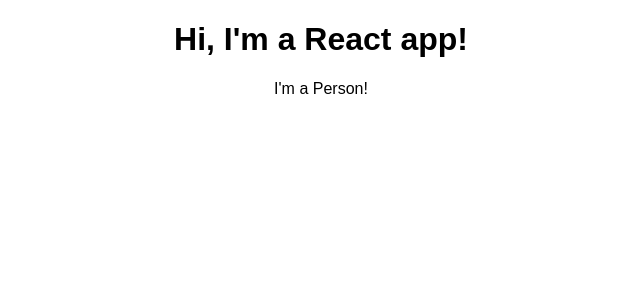
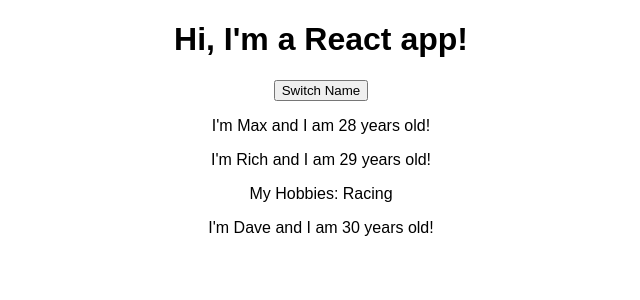
Before and after one commit to RichHorrocks/udemy, a React (Create React App) app in the folder react-the-complete-guide/: page / in a window 1280 px wide. Shown: the top 300 px of the page, without its empty margins (319-959 px from the left). Built offline with nearby package versions, Linux system fonts and the light colour scheme.

Commit message:
More on state.

```diff
--- a/react-the-complete-guide/src/App.js
+++ b/react-the-complete-guide/src/App.js
@@ -3,11 +3,28 @@ import './App.css';
 import Person from './Person/Person';
 
 class App extends Component {
+    state = {
+        persons: [
+            { name: 'Max', age: 28 },
+            { name: 'Rich', age: 29 },
+            { name: 'Dave', age: 30 },
+        ]
+    }
+
     render() {
         return (
             <div className="App">
                 <h1>Hi, I'm a React app!</h1>
-                <Person />
+                <button>Switch Name</button>
+                <Person
+                    name={this.state.persons[0].name}
+                    age={this.state.persons[0].age} />
+                <Person
+                    name={this.state.persons[1].name}
+                    age={this.state.persons[1].age}>My Hobbies: Racing</Person>
+                <Person
+                    name={this.state.persons[2].name}
+                    age={this.state.persons[2].age} />
             </div>
         );
     }
--- a/react-the-complete-guide/src/Person/Person.js
+++ b/react-the-complete-guide/src/Person/Person.js
@@ -1,8 +1,11 @@
 import React from 'react';
 
-const person = () => {
+const person = (props) => {
     return (
-        <p>I'm a Person!</p>
+        <div>
+            <p>I'm {props.name} and I am {props.age} years old!</p>
+            <p>{props.children}</p>
+        </div>
     );
 };
 
```
